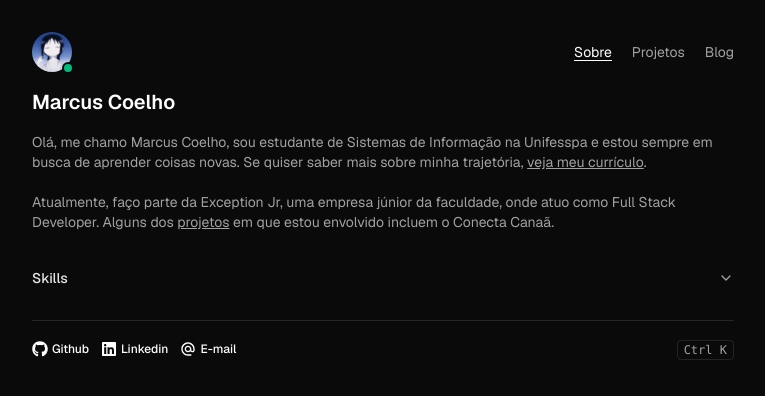
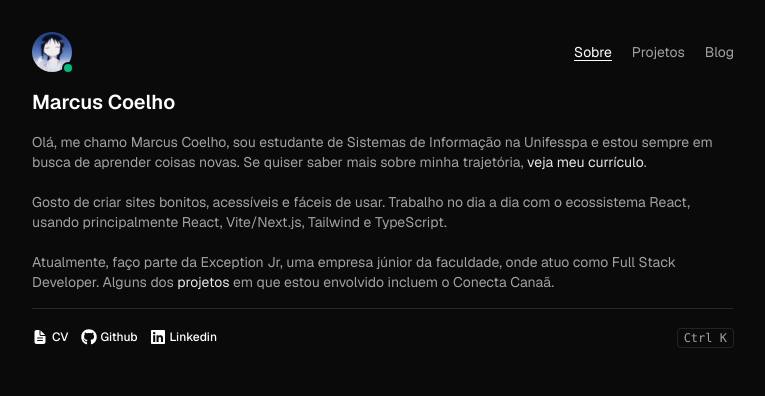
Before and after one commit to coelhomarcus/marcus, a React (Vite) app: page / in a window 1280 px wide. Shown: the top 396 px of the page, without its empty margins (257-1022 px from the left). Built offline with nearby package versions, Linux system fonts and the light colour scheme.

Commit message:
remove: accordion

```diff
--- a/package.json
+++ b/package.json
@@ -12,7 +12,6 @@
   "dependencies": {
     "@mdx-js/react": "^3.1.0",
     "@mdx-js/rollup": "^3.1.0",
-    "@radix-ui/react-accordion": "^1.2.4",
     "@radix-ui/react-avatar": "^1.1.4",
     "@radix-ui/react-dialog": "^1.1.7",
     "@tailwindcss/typography": "^0.5.16",
@@ -20,7 +19,7 @@
     "class-variance-authority": "^0.7.1",
     "clsx": "^2.1.1",
     "cmdk": "^1.1.1",
-    "lucide-react": "^0.488.0",
+    "lucide-react": "^0.503.0",
     "react": "^19.0.0",
     "react-dom": "^19.0.0",
     "react-icons": "^5.5.0",
--- a/src/components/About/About.tsx
+++ b/src/components/About/About.tsx
@@ -1,11 +1,6 @@
 import { FaGithub, FaLinkedin } from "react-icons/fa";
-import { MdAlternateEmail } from "react-icons/md";
-import {
-    Accordion,
-    AccordionContent,
-    AccordionItem,
-    AccordionTrigger,
-} from "@/components/ui/accordion"
+import { IoDocumentText } from "react-icons/io5";
+
 
 import isMac from "@/utils/isMac";
 import ContactLink from "../ContactLink/ContactLink";
@@ -17,28 +12,19 @@ const About = ({ setOpen }: { setOpen: React.Dispatch<React.SetStateAction<boole
             <h1 className='text-xl font-semibold mb-4'>Marcus Coelho</h1>
             <p className='text-neutral-400 text-sm'>
                 Olá, me chamo Marcus Coelho, sou estudante de Sistemas de Informação na Unifesspa e estou sempre em busca de aprender coisas novas.
-                Se quiser saber mais sobre minha trajetória, <span><a className="transition-colors hover:text-neutral-200 underline" href="https://docs.google.com/document/d/1wgOhwh-1YT-LRog9j1tvxzBVKfraoSzps1AiBGuSx9A/export?format=pdf" download>veja meu currículo</a></span>.
+                Se quiser saber mais sobre minha trajetória, <span><a className="transition-colors text-neutral-200 hover:underline" href="https://docs.google.com/document/d/1wgOhwh-1YT-LRog9j1tvxzBVKfraoSzps1AiBGuSx9A/export?format=pdf" download>veja meu currículo</a></span>.
                 <br />
                 <br />
-                Atualmente, faço parte da Exception Jr, uma empresa júnior da faculdade, onde atuo como Full Stack Developer. Alguns dos <Link className="transition-colors hover:text-neutral-200 underline" to="/projects">projetos</Link> em que estou envolvido incluem o Conecta Canaã.
+                Gosto de criar sites bonitos, acessíveis e fáceis de usar. Trabalho no dia a dia com o ecossistema React, usando principalmente React, Vite/Next.js, Tailwind e TypeScript.
                 <br />
                 <br />
+                Atualmente, faço parte da Exception Jr, uma empresa júnior da faculdade, onde atuo como Full Stack Developer. Alguns dos <Link className="transition-colors text-neutral-200 hover:underline" to="/projects">projetos</Link> em que estou envolvido incluem o Conecta Canaã.
             </p>
-            <Accordion type="multiple">
-                <AccordionItem value="item-0">
-                    <AccordionTrigger className="text-neutral-200 cursor-pointer">Skills</AccordionTrigger>
-                    <AccordionContent className="space-y-2">
-                        <p><span className="text-neutral-200 text-xs font-bold">Front-end: </span>React, Typescript, Tailwind, Next.js, Vite.</p>
-                        <p><span className="text-neutral-200 text-xs font-bold">Back-end: </span>Go, Node.js, Express, PostgreSQL, MySQL. </p>
-                        <p><span className="text-neutral-200 text-xs font-bold">Outros: </span>Swift, Python, C# (Unity)</p>
-                    </AccordionContent>
-                </AccordionItem>
-            </Accordion>
             <div className="flex justify-between border-t mt-4 pt-4 border-neutral-800">
                 <div className="flex gap-3 text-white">
+                    <ContactLink title="CV" Icon={IoDocumentText} href="https://docs.google.com/document/d/1wgOhwh-1YT-LRog9j1tvxzBVKfraoSzps1AiBGuSx9A/export?format=pdf" download />
                     <ContactLink title="Github" Icon={FaGithub} href="https://github.com/coelhomarcus" />
                     <ContactLink title="Linkedin" Icon={FaLinkedin} href="https://www.linkedin.com/in/coelhomarcus/" />
-                    <ContactLink title="E-mail" Icon={MdAlternateEmail} href="mailto:marcusrangelcoelho@gmail.com" />
                 </div>
                 <button className="hidden sm:block cursor-pointer text-neutral-400 hover:text-neutral-500 transition-all duration-200" onClick={() => setOpen(true)}>
                     <div className="pointer-events-none inline-flex h-5 select-none items-center gap-1 rounded border px-1.5 font-mono text-xs font-medium  opacity-100">
@@ -46,7 +32,7 @@ const About = ({ setOpen }: { setOpen: React.Dispatch<React.SetStateAction<boole
                     </div>
                 </button>
             </div>
-        </div>
+        </div >
     )
 }
 
--- a/src/components/ContactLink/ContactLink.tsx
+++ b/src/components/ContactLink/ContactLink.tsx
@@ -1,10 +1,25 @@
-import { IconType } from "react-icons"
+import { IconType } from "react-icons";
+import { AnchorHTMLAttributes } from "react";
 
-const ContactLink = ({ Icon, title, href }: { Icon: IconType, title: string, href: string }) => {
-    return <a href={href} rel="noreferrer noopener" target='_blank' className="inline-flex items-center gap-1 font-medium text-xs transition-colors hover:text-neutral-400">
-        <Icon className="size-4" />
-        {title}
-    </a>
+interface ContactLinkProps extends AnchorHTMLAttributes<HTMLAnchorElement> {
+    Icon: IconType;
+    title: string;
+    href: string;
 }
 
+const ContactLink = ({ Icon, title, href, ...props }: ContactLinkProps) => {
+    return (
+        <a
+            href={href}
+            rel="noreferrer noopener"
+            target="_blank"
+            className="inline-flex items-center gap-1 font-medium text-xs transition-colors hover:text-neutral-400"
+            {...props}
+        >
+            <Icon className="size-4" />
+            {title}
+        </a>
+    );
+};
+
 export default ContactLink;
--- a/src/components/ui/accordion.tsx
+++ /dev/null
@@ -1,64 +0,0 @@
-import * as React from "react"
-import * as AccordionPrimitive from "@radix-ui/react-accordion"
-import { ChevronDownIcon } from "lucide-react"
-
-import { cn } from "@/lib/utils"
-
-function Accordion({
-  ...props
-}: React.ComponentProps<typeof AccordionPrimitive.Root>) {
-  return <AccordionPrimitive.Root data-slot="accordion" {...props} />
-}
-
-function AccordionItem({
-  className,
-  ...props
-}: React.ComponentProps<typeof AccordionPrimitive.Item>) {
-  return (
-    <AccordionPrimitive.Item
-      data-slot="accordion-item"
-      className={cn("border-b last:border-b-0", className)}
-      {...props}
-    />
-  )
-}
-
-function AccordionTrigger({
-  className,
-  children,
-  ...props
-}: React.ComponentProps<typeof AccordionPrimitive.Trigger>) {
-  return (
-    <AccordionPrimitive.Header className="flex">
-      <AccordionPrimitive.Trigger
-        data-slot="accordion-trigger"
-        className={cn(
-          "focus-visible:border-ring focus-visible:ring-ring/50 flex flex-1 items-start justify-between gap-4 rounded-md py-4 text-left text-sm font-medium transition-all outline-none hover:underline focus-visible:ring-[3px] disabled:pointer-events-none disabled:opacity-50 [&[data-state=open]>svg]:rotate-180",
-          className
-        )}
-        {...props}
-      >
-        {children}
-        <ChevronDownIcon className="text-muted-foreground pointer-events-none size-4 shrink-0 translate-y-0.5 transition-transform duration-200" />
-      </AccordionPrimitive.Trigger>
-    </AccordionPrimitive.Header>
-  )
-}
-
-function AccordionContent({
-  className,
-  children,
-  ...props
-}: React.ComponentProps<typeof AccordionPrimitive.Content>) {
-  return (
-    <AccordionPrimitive.Content
-      data-slot="accordion-content"
-      className="data-[state=closed]:animate-accordion-up data-[state=open]:animate-accordion-down overflow-hidden text-sm"
-      {...props}
-    >
-      <div className={cn("pt-0 pb-4", className)}>{children}</div>
-    </AccordionPrimitive.Content>
-  )
-}
-
-export { Accordion, AccordionItem, AccordionTrigger, AccordionContent }
```
Also changed, not shown: 1 other file (tests, documents, lock files or other folders).
